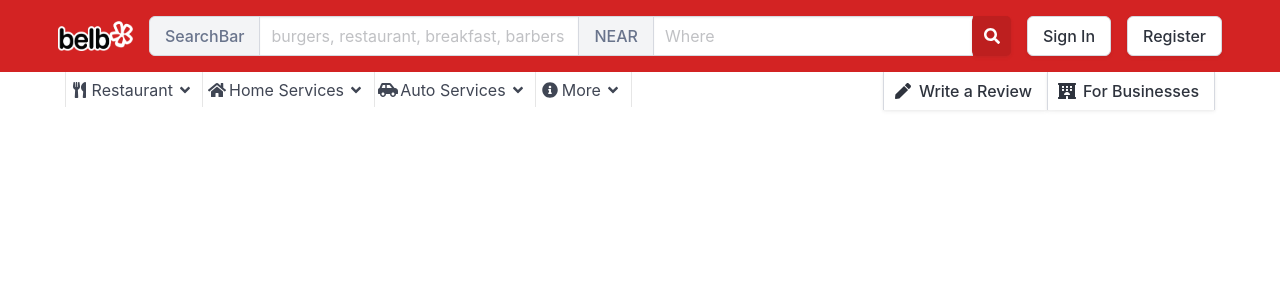
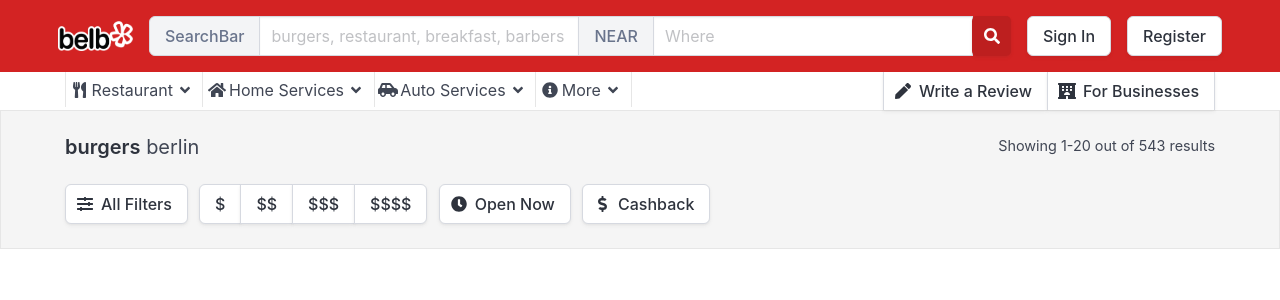
Before and after one commit to Hoang-ca/yelp-frontend, a React (Create React App) app: page /search in a window 1280 px wide. Shown: the top 300 px of the page. Built offline with nearby package versions, Linux system fonts and the light colour scheme.

Commit message:
add search-result-summary

```diff
--- a/src/Search/Search.js
+++ b/src/Search/Search.js
@@ -1,12 +1,14 @@
 import React from "react";
 import { NavBar } from "../NavBar/NavBar";
 import { SubNav } from "../NavBar/SubNav/SubNav";
+import { SearchResultsSummary } from "./SearchResultsSummary/SearchResultsSummary";
 
 export function Search(){
     return(
         <div>
             <NavBar />
             <SubNav />
+            <SearchResultsSummary />
         </div>
     );
 }
--- /dev/null
+++ b/src/Search/SearchResultsSummary/SearchResultsSummary.js
@@ -0,0 +1,36 @@
+import React from "react";
+import styles from './SearchResultsSummary.module.css'
+
+export function SearchResultsSummary(){
+    return(
+        <div className={styles.container}>
+            <div className={styles['search-summary']}>
+                <h1 className="subtitle"><strong>burgers</strong> berlin</h1>
+                <p>Showing 1-20 out of 543 results</p>
+            </div>
+            <div className={styles.filters}>
+                <button className="button">
+                    <span className="icon"><i className="fas fa-sliders-h"></i></span>
+                    <span>All Filters</span>
+                </button>
+                <div className="buttons has-addons">
+                    <button className="button">$</button>
+                    <button className="button">$$</button>
+                    <button className="button">$$$</button>
+                    <button className="button">$$$$</button>
+                </div>
+
+                <button className="button">
+                    <span className="icon"><i className="fas fa-clock"></i></span>
+                    <span>Open Now</span>
+                </button>
+                <button className="button">
+                    <span className="icon"><i className="fas fa-dollar-sign"></i></span>
+                    <span>Cashback</span>
+                </button>
+            </div>
+        </div>
+
+    );
+
+};
--- /dev/null
+++ b/src/Search/SearchResultsSummary/SearchResultsSummary.module.css
@@ -0,0 +1,35 @@
+.search-summary{
+    padding: 1.5rem 0;
+    width: 100%;
+    display: flex;
+    justify-content: space-between;
+}
+
+.search-summary p{
+    font-size: .9rem;
+}
+.search-summary h1:global(.subtitle){
+    margin-bottom: 0;
+}
+.container {
+    background: rgb(245,245,245);
+    display: flex;
+    flex-direction: column;
+    align-items: center;
+    border: 1px solid rgb(230,230,230);
+}
+
+.container > * {
+    max-width: 1150px;
+}
+
+.filters {
+    display: flex;
+    width: 100%;
+    align-items: start;
+}
+
+.filters > * {
+    margin-right: .7rem;
+    height: 100%;
+}
```
